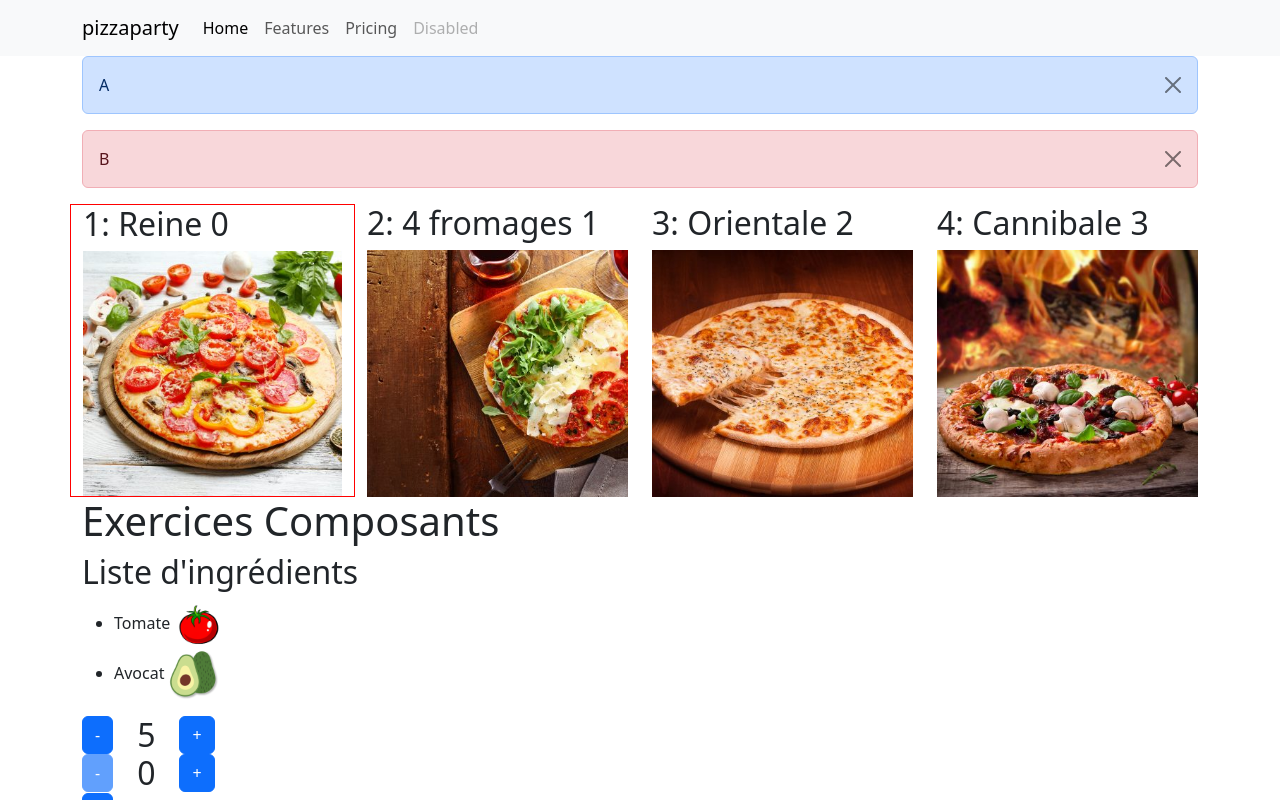
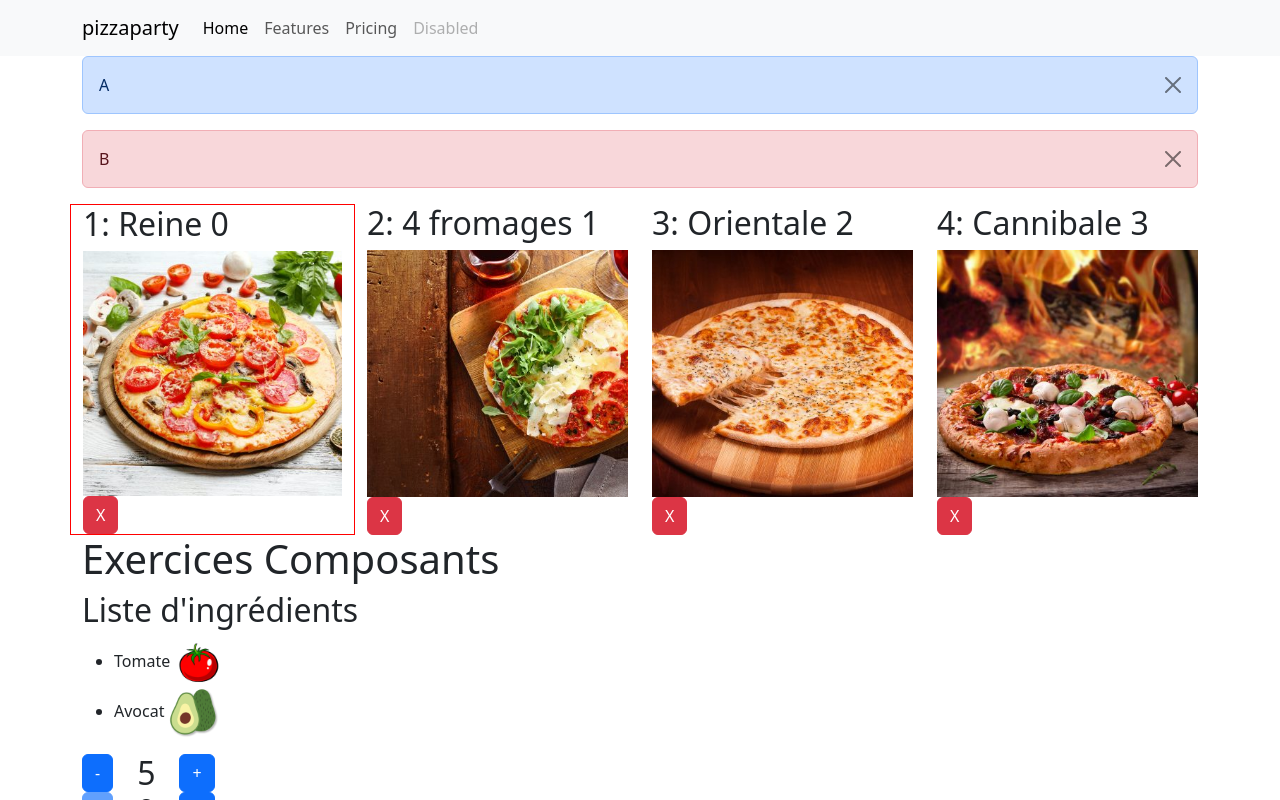
Before and after one commit to matthieumota/angular, an Angular app: page / in a window 1280 px wide. Shown: the top 800 px of the page. Built offline with nearby package versions, Linux system fonts and the light colour scheme.

Commit message:
Can delete a pizza

```diff
--- a/src/app/app.component.html
+++ b/src/app/app.component.html
@@ -20,6 +20,7 @@
       >
         <h2>{{ pizza.id }}: {{ pizza.name }} {{ i }}</h2>
         <img class="img-fluid w-100" [src]="pizza.image" [alt]="pizza.name">
+        <button class="btn btn-danger" (click)="deletePizza(pizza, $event)">X</button>
       </div>
     </ng-container>
   </div>
--- a/src/app/app.component.ts
+++ b/src/app/app.component.ts
@@ -73,7 +73,7 @@ export class AppComponent implements OnInit {
   ngOnInit() {
     this.loading = true;
     // Ici, on va attendre le résultat de la promesse
-    this.pizzaService.getPizzasSlowly().then(
+    this.pizzaService.getPizzas().then(
       pizzas => this.pizzas = pizzas
     ).finally(() => this.loading = false);
   }
@@ -116,6 +116,22 @@ export class AppComponent implements OnInit {
     }
   }
 
+  deletePizza(pizza: Pizza, event: Event) {
+    // Empêche le clic de se propager jusqu'aux parents
+    event.stopPropagation();
+
+    // debugger; // Pour un debug plus puissant que le console.log
+
+    // Après le delete, on va devoir mettre à jour notre tableau.
+    // Plusieurs solutions :
+    // - Filtrer le tableau en gardant toutes les pizzas sauf celle supprimée
+    // - Recharger les données de l'API
+    // - Ou modifier le fake interceptor (splice au lieu de filter)
+    this.pizzaService.delete(pizza).then(
+      () => this.pizzas = this.pizzas.filter(p => p.id !== pizza.id)
+    );
+  }
+
   incrementTotal(value: number): void {
     this.total += value;
   }
--- a/src/app/services/pizza.service.ts
+++ b/src/app/services/pizza.service.ts
@@ -25,8 +25,12 @@ export class PizzaService {
     return lastValueFrom(this.http.get<Pizza>(`https://monapi.com/api/pizzas/${id}`));
   }
 
-  update(pizza: Pizza) {
+  update(pizza: Pizza): Promise<Pizza> {
     return lastValueFrom(this.http.put<Pizza>(`https://monapi.com/api/pizzas/${pizza.id}`, pizza));
+  }
+
+  delete(pizza: Pizza): Promise<void> {
+    return lastValueFrom(this.http.delete<void>(`https://monapi.com/api/pizzas/${pizza.id}`));
   }
 
   getPizzasSlowly(): Promise<Pizza[]> {
```
